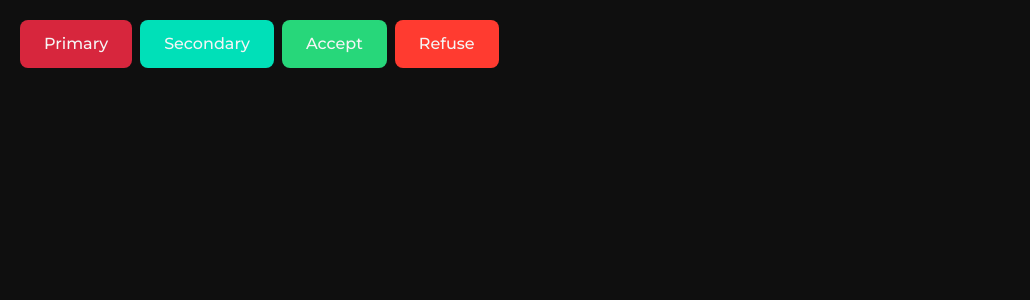
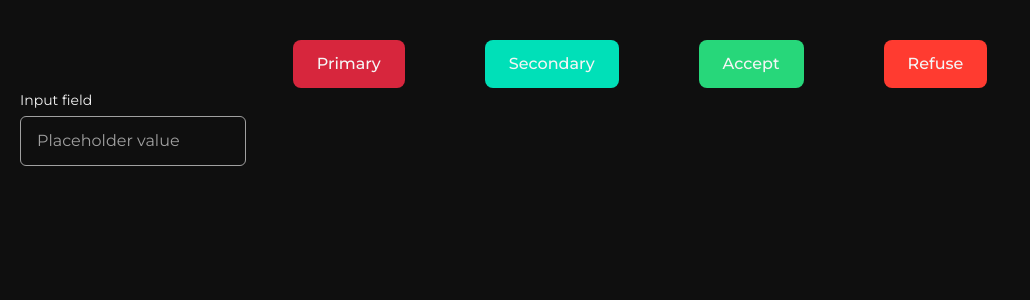
Before and after one commit to gregoirelebas/FightConnect-frontend, a Next.js app: page /toolkit in a window 1280 px wide. Shown: the top 300 px of the page, without its empty margins (0-1030 px from the left). Built offline with nearby package versions, Linux system fonts and the light colour scheme.

Commit message:
Created Input component.

```diff
--- /dev/null
+++ b/app/...components/Input.tsx
@@ -0,0 +1,32 @@
+interface InputProps {
+  label: string;
+  placeholder: string;
+  type?: string;
+  value: string | undefined;
+  onChange: (value: string) => void;
+  onValidate?: () => void;
+}
+
+export default function Input(props: InputProps) {
+  const handleKeyDown = (key: string) => {
+    if (key === 'Enter' && props.onValidate) {
+      props.onValidate();
+    }
+  };
+
+  return (
+    <div className="flex-col items-center">
+      <div>
+        <span className="text-sm">{props.label}</span>
+      </div>
+      <input
+        className="bg-background border text-md border-grey mt-1 px-4 py-3 rounded-md focus:outline-none focus:border-accent focus:ring-1 focus:ring-accent transition-all placeholder:text-grey"
+        placeholder={props.placeholder}
+        value={props.value}
+        type={props.type ? props.type : 'text'}
+        onChange={(e) => props.onChange(e.target.value)}
+        onKeyDownCapture={(e) => handleKeyDown(e.key)}
+      />
+    </div>
+  );
+}
--- a/app/globals.css
+++ b/app/globals.css
@@ -20,6 +20,7 @@
   --color-error-hover: #ff584f;
 
   --color-white: #f5f5f5;
+  --color-grey: #a0a0a0;
 
   --font-montserrat: 'Montserrat', sans-serif;
   --font-inter: 'Inter', sans-serif;
--- a/app/toolkit/page.tsx
+++ b/app/toolkit/page.tsx
@@ -1,12 +1,37 @@
+'use client';
+
+import { useState } from 'react';
 import Button, { ButtonVariant } from '../...components/Button';
+import Input from '../...components/Input';
 
 export default function Toolkit() {
+  const [inputValue, setInputValue] = useState<string>('');
+
+  const handleInputChange = (value: string) => {
+    setInputValue(value);
+  };
+
+  const handleEnter = () => {
+    console.log('Enter!');
+  };
+
   return (
-    <div className="flex gap-2 w-full h-full mt-5 ml-5">
-      <Button className="w-[400]">Primary</Button>
-      <Button variant={ButtonVariant.Secondary}>Secondary</Button>
-      <Button variant={ButtonVariant.Accept}>Accept</Button>
-      <Button variant={ButtonVariant.Refuse}>Refuse</Button>
+    <div className="flex-col mt-10 gap-y-2">
+      <div className="flex justify-center gap-20">
+        <Button className="w-[400]">Primary</Button>
+        <Button variant={ButtonVariant.Secondary}>Secondary</Button>
+        <Button variant={ButtonVariant.Accept}>Accept</Button>
+        <Button variant={ButtonVariant.Refuse}>Refuse</Button>
+      </div>
+      <div className="ml-5">
+        <Input
+          label="Input field"
+          placeholder="Placeholder value"
+          value={inputValue}
+          onChange={handleInputChange}
+          onValidate={handleEnter}
+        />
+      </div>
     </div>
   );
 }
```
